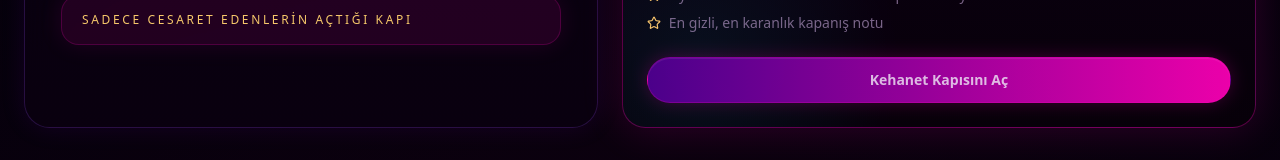
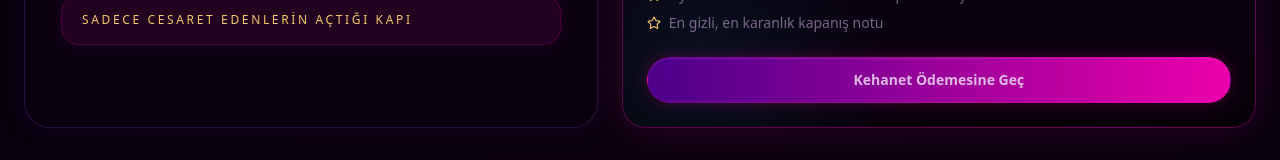
Before and after one commit to facebooktahayat-hash/gece-kehaneti, a Next.js app: page / in a window 1280 px wide. Shown: the part 3044-3204 px from the top of the page. Built offline with nearby package versions, Linux system fonts and the light colour scheme.

Commit message:
Add files via upload

```diff
--- a/app/odeme/page.tsx
+++ b/app/odeme/page.tsx
@@ -1,6 +1,7 @@
 import Link from "next/link";
 import { ShieldCheck, WalletCards } from "lucide-react";
 import { PaymentLogos } from "@/components/PaymentLogos";
+import { gumroadLinks } from "@/lib/data";
 
 export default function PaymentPage() {
   return (
@@ -13,7 +14,7 @@ export default function PaymentPage() {
           <p className="mx-auto mt-5 max-w-2xl text-mourning">Bu ödeme ekranı, kart ve güvenli ödeme sağlayıcısı entegrasyonuna hazır olacak şekilde düzenlendi. Ödeme kuruluşu aktif edildiğinde buton gerçek ödeme adımına bağlanacak.</p>
           <div className="occult-card mx-auto mt-8 max-w-xl p-6 text-left"><div className="flex items-center gap-3 text-bone"><ShieldCheck className="h-6 w-6 text-[#c9a6df]" /><span className="font-display font-semibold">Güvenli ödeme altyapısına uygun</span></div><p className="mt-3 text-sm leading-6 text-mourning">Ödeme sağlayıcısı aktif edildiğinde kart, banka kartı ve güvenli ödeme adımı bu ekrana bağlanacak.</p></div>
           <div className="mx-auto mt-6 max-w-xl text-left"><PaymentLogos compact /></div>
-          <a href="#" className="occult-button mt-8 px-8 py-4 font-semibold text-white"><span className="relative z-10">Ödeme Adımına Geç</span></a>
+          <a href={gumroadLinks.kehanet} target="_blank" rel="noopener noreferrer" className="occult-button mt-8 px-8 py-4 font-semibold text-white"><span className="relative z-10">Gumroad ile Ödeme Yap</span></a>
           <div className="mt-6"><Link href="/" className="text-sm text-ember transition hover:text-[#ff6bd2]">Ana sayfaya dön</Link></div>
         </div>
       </div>
--- a/app/siparis/[slug]/page.tsx
+++ b/app/siparis/[slug]/page.tsx
@@ -1,6 +1,6 @@
 import Link from "next/link";
 import { notFound } from "next/navigation";
-import { getCategory, getPackage } from "@/lib/data";
+import { getCategory, getPackage, gumroadLinks } from "@/lib/data";
 import { ArrowLeft } from "lucide-react";
 
 export default function OrderPage({ params }: { params: { slug: string } }) {
@@ -8,6 +8,7 @@ export default function OrderPage({ params }: { params: { slug: string } }) {
   if (!item) notFound();
   const c = getCategory(item.categorySlug);
   const isCoffee = item.categorySlug === "kahve-fali";
+  const isLegendary = item.slug === "kehanet";
 
   return (
     <section className="px-4 py-16 md:px-6">
@@ -33,7 +34,11 @@ export default function OrderPage({ params }: { params: { slug: string } }) {
             </label>
             <label className="grid gap-2"><span className="text-sm text-mourning">Ek not</span><textarea className="occult-textarea min-h-28" placeholder="İsteğe bağlı ek not..." /></label>
             <label className="occult-card flex items-start gap-3 p-4 text-sm text-mourning"><input type="checkbox" className="mt-1" />Bu hizmetin eğlence ve kişisel farkındalık amaçlı olduğunu, kesin gelecek garantisi sunmadığını kabul ediyorum.</label>
-            <Link href={`/odeme?paket=${item.slug}`} className="occult-button px-8 py-4 text-center font-semibold text-white"><span className="relative z-10">Ödeme Adımına Geç</span></Link>
+            {isLegendary ? (
+              <a href={gumroadLinks.kehanet} target="_blank" rel="noopener noreferrer" className="occult-button px-8 py-4 text-center font-semibold text-white"><span className="relative z-10">Kehanet Ödemesine Geç</span></a>
+            ) : (
+              <Link href={`/odeme?paket=${item.slug}`} className="occult-button px-8 py-4 text-center font-semibold text-white"><span className="relative z-10">Ödeme Adımına Geç</span></Link>
+            )}
           </form>
         </div>
       </div>
--- a/app/urun/[slug]/page.tsx
+++ b/app/urun/[slug]/page.tsx
@@ -1,6 +1,6 @@
 import Link from "next/link";
 import { notFound } from "next/navigation";
-import { getCategory, getPackage } from "@/lib/data";
+import { getCategory, getPackage, gumroadLinks } from "@/lib/data";
 import { ArrowLeft, CheckCircle2, Clock3 } from "lucide-react";
 
 export default function ProductPage({ params }: { params: { slug: string } }) {
@@ -37,7 +37,11 @@ export default function ProductPage({ params }: { params: { slug: string } }) {
           <aside className="occult-panel h-fit p-7">
             <div className="text-sm text-mourning-dim">Paket fiyatı</div>
             <div className="mt-2 font-display text-5xl font-black text-ember drop-shadow-[0_0_16px_rgba(255,0,184,.35)]">{item.price.toLocaleString("tr-TR")} TL</div>
-            <Link href={`/siparis/${item.slug}`} className="occult-button mt-7 flex px-6 py-4 text-center font-semibold text-white"><span className="relative z-10">{isLegendary ? "Kehanet İçin Sipariş Ver" : "Şimdi Sipariş Ver"}</span></Link>
+            {isLegendary ? (
+              <a href={gumroadLinks.kehanet} target="_blank" rel="noopener noreferrer" className="occult-button mt-7 flex px-6 py-4 text-center font-semibold text-white"><span className="relative z-10">Kehanet İçin Ödeme Yap</span></a>
+            ) : (
+              <Link href={`/siparis/${item.slug}`} className="occult-button mt-7 flex px-6 py-4 text-center font-semibold text-white"><span className="relative z-10">Şimdi Sipariş Ver</span></Link>
+            )}
             <p className="mt-5 text-xs leading-6 text-mourning-dim">Fal hizmeti eğlence ve kişisel farkındalık amaçlıdır. Kesin sonuç, sağlık, hukuk veya yatırım danışmanlığı sunmaz.</p>
           </aside>
         </div>
--- a/components/Cards.tsx
+++ b/components/Cards.tsx
@@ -1,5 +1,5 @@
 import Link from "next/link";
-import { Category, Package } from "@/lib/data";
+import { Category, Package, gumroadLinks } from "@/lib/data";
 import { ArrowRight, Clock3, Gem, Star } from "lucide-react";
 
 const categoryIconStyles: Record<string, { icon: string; shell: string; glow: string }> = {
@@ -77,9 +77,9 @@ export function CategoryCard({ category }: { category: Category }) {
 
 export function PackageCard({ item }: { item: Package }) {
   const isLegendary = item.slug === "kehanet";
-
-  return (
-    <Link href={`/urun/${item.slug}`} className={`occult-card group flex h-full flex-col p-6 ${isLegendary ? "legendary-product-card" : ""}`}>
+  const cardClassName = `occult-card group flex h-full flex-col p-6 ${isLegendary ? "legendary-product-card" : ""}`;
+  const cardContent = (
+    <>
       <div className={`absolute -right-10 -top-10 h-32 w-32 rounded-full blur-3xl opacity-70 transition group-hover:opacity-100 ${isLegendary ? "bg-ember/28" : "bg-ember/12"}`} />
       {isLegendary && (
         <>
@@ -105,8 +105,22 @@ export function PackageCard({ item }: { item: Package }) {
         ))}
       </ul>
       <span className="occult-button mt-auto px-5 py-3 text-center text-sm font-semibold text-bone">
-        <span className="relative z-10">{isLegendary ? "Kehanet Kapısını Aç" : "Şimdi Fal Baktır"}</span>
+        <span className="relative z-10">{isLegendary ? "Kehanet Ödemesine Geç" : "Şimdi Fal Baktır"}</span>
       </span>
+    </>
+  );
+
+  if (isLegendary) {
+    return (
+      <a href={gumroadLinks.kehanet} target="_blank" rel="noopener noreferrer" className={cardClassName}>
+        {cardContent}
+      </a>
+    );
+  }
+
+  return (
+    <Link href={`/urun/${item.slug}`} className={cardClassName}>
+      {cardContent}
     </Link>
   );
 }
--- a/lib/data.ts
+++ b/lib/data.ts
@@ -118,6 +118,11 @@ const packageTemplates = [
   { key: "premium-rituel-yorum", name: "Premium Ritüel Yorum", price: 3996, delivery: "48-72 saat", level: "Premium", description: "Kapsamlı, katmanlı ve kişiye özel hazırlanmış premium yorum.", includes: ["7 ana soru", "Kapsamlı analiz", "Özel kapanış yorumu", "Premium rapor"] }
 ];
 
+
+export const gumroadLinks = {
+  kehanet: "https://2883749444859.gumroad.com/l/kehanet?wanted=true"
+};
+
 export const legendaryPackage: Package = {
   slug: "kehanet",
   categorySlug: "gece-kehaneti",
```
Also changed, not shown: 1 other file (tests, documents, lock files or other folders).
